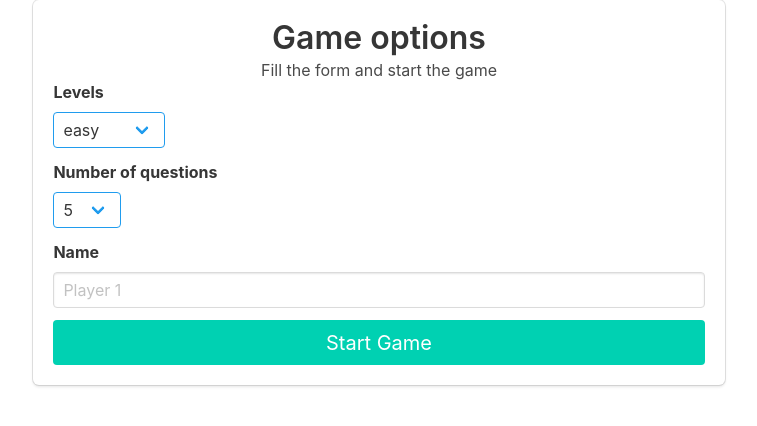
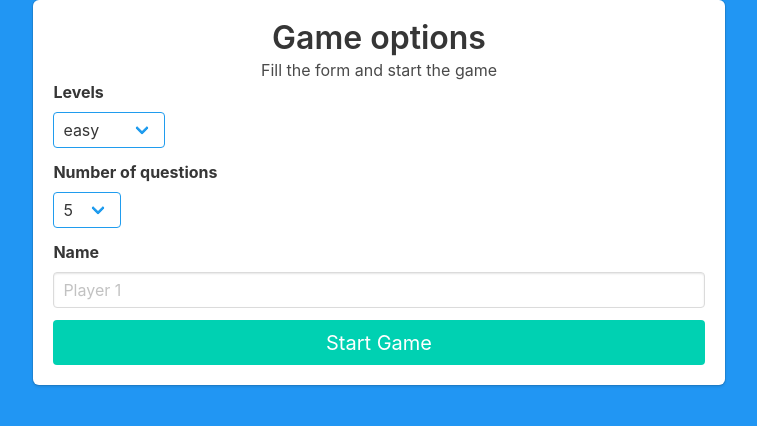
Before and after one commit to paubereng/trivial, a React (Create React App) app: page / in a window 1280 px wide. Shown: the top 426 px of the page, without its empty margins (261-1018 px from the left). Built offline with nearby package versions, Linux system fonts and the light colour scheme.

Commit message:
Added style.

```diff
--- a/src/index.css
+++ b/src/index.css
@@ -1,3 +1,7 @@
+html {
+  height: 100%;
+}
+
 body {
   margin: 0;
   padding: 0;
@@ -6,6 +10,8 @@ body {
     sans-serif;
   -webkit-font-smoothing: antialiased;
   -moz-osx-font-smoothing: grayscale;
+  background: #2196f3;
+  height: 100%;
 }
 
 code {
```
